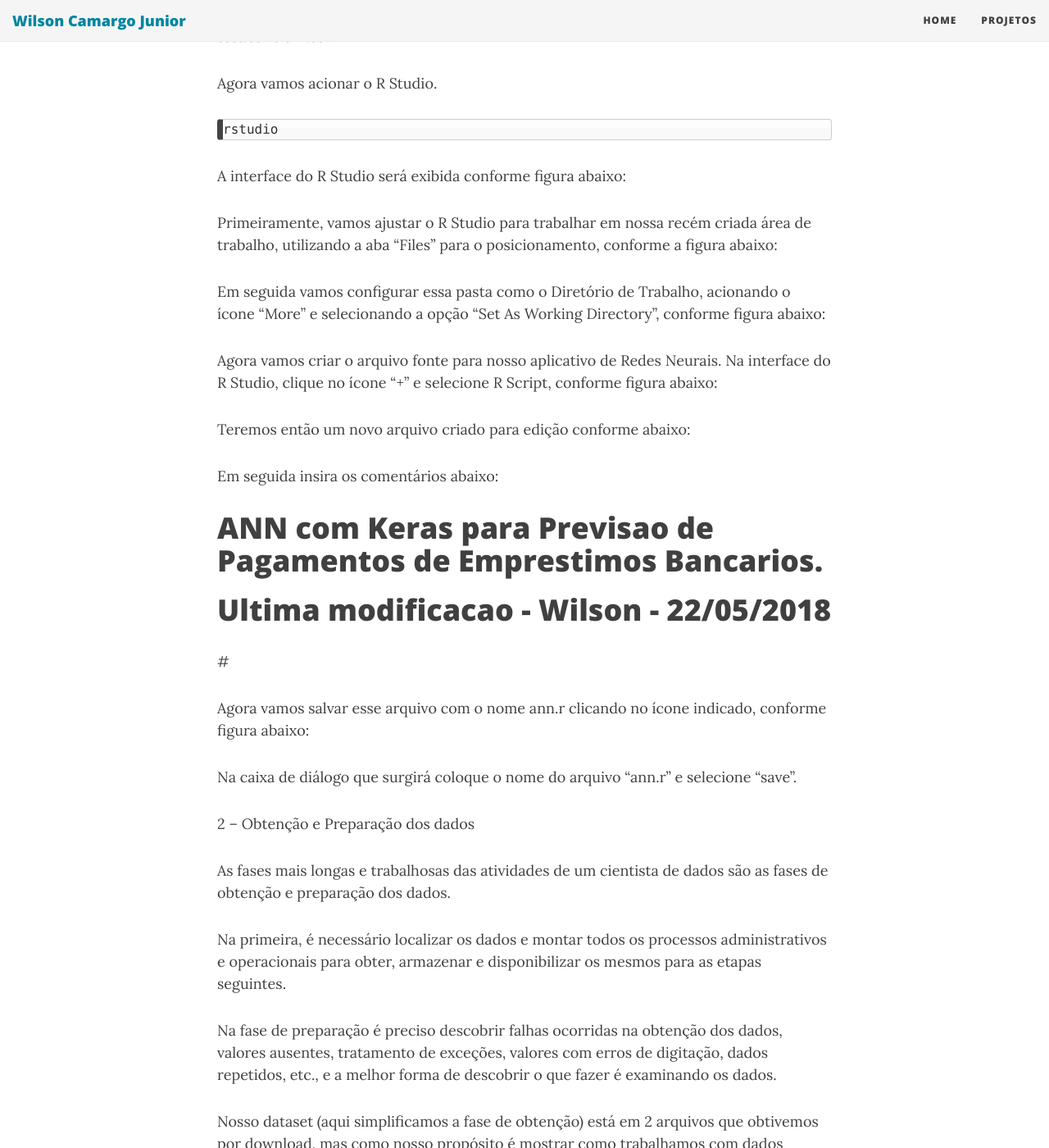
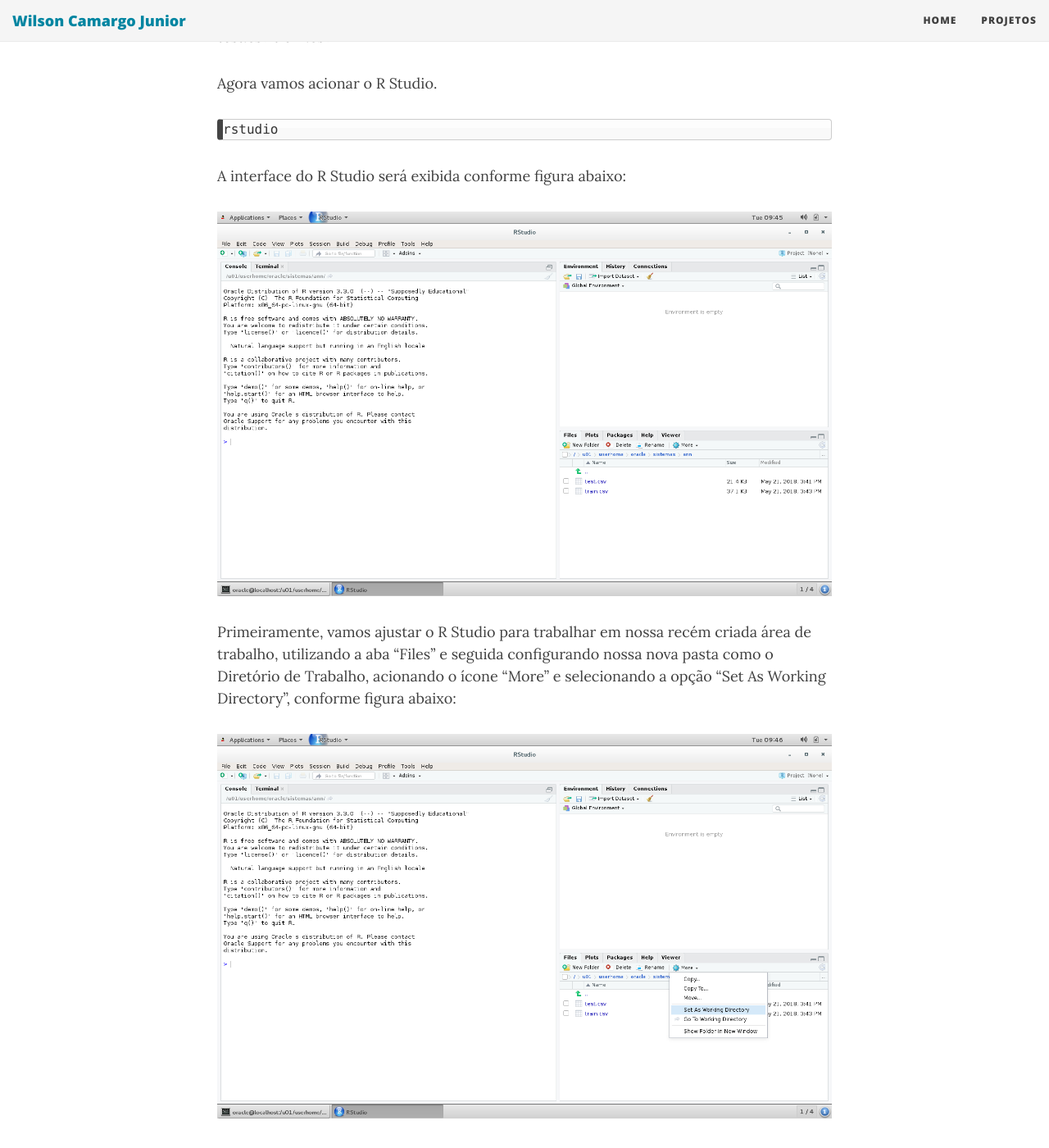
Before and after one commit to wilson-camargo-jr/teste, a Jekyll site: the page built from tmp/p7.md, in a window 1280 px wide and 1400 px high, scrolled down 1180 px. Shown: the whole window at 82% size. Built offline with Jekyll 4.4.1, drawn with Linux system fonts in a browser that asks for light colours; nearby versions of some CDN libraries; comment, search, counter and statistics services are not loaded.

Commit message:
Update p7.md

````diff
--- a/tmp/p7.md
+++ b/tmp/p7.md
@@ -41,29 +41,17 @@
 rstudio
 ```
 
-
 A interface do R Studio será exibida conforme figura abaixo:
 
+![rsutdio](https://wilson-camargo-jr.github.io/img/console-r.jpg)
 
+Primeiramente, vamos ajustar o R Studio para trabalhar em nossa recém criada área de trabalho, utilizando a aba “Files” e seguida configurando nossa nova pasta como o Diretório de Trabalho, acionando o ícone “More” e selecionando a opção “Set As Working Directory”, conforme figura abaixo:
 
-Primeiramente, vamos ajustar o R Studio para trabalhar em nossa recém criada área de trabalho, utilizando a aba “Files” para o posicionamento, conforme a figura abaixo:
-
-
-
-
-
-
-
-
-
-Em seguida vamos configurar essa pasta como o Diretório de Trabalho, acionando o ícone “More” e selecionando a opção “Set As Working Directory”, conforme figura abaixo:
-
-
+![rsutdio](https://wilson-camargo-jr.github.io/img/console-r-wd.jpg)
 
 Agora vamos criar o arquivo fonte para nosso aplicativo de Redes Neurais.  Na interface do R Studio,  clique no ícone  “+” e selecione R Script, conforme figura abaixo:
 
-
-
+![rsutdio](https://wilson-camargo-jr.github.io/img/console-r-nf.jpg)
 
 
 Teremos então um novo arquivo criado para edição conforme abaixo:
````
